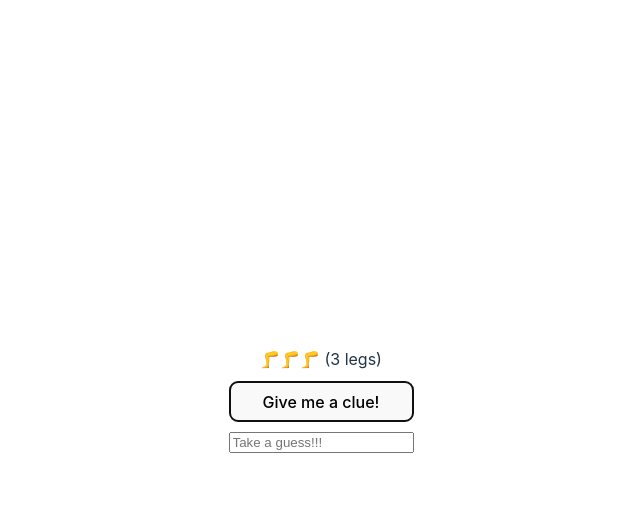
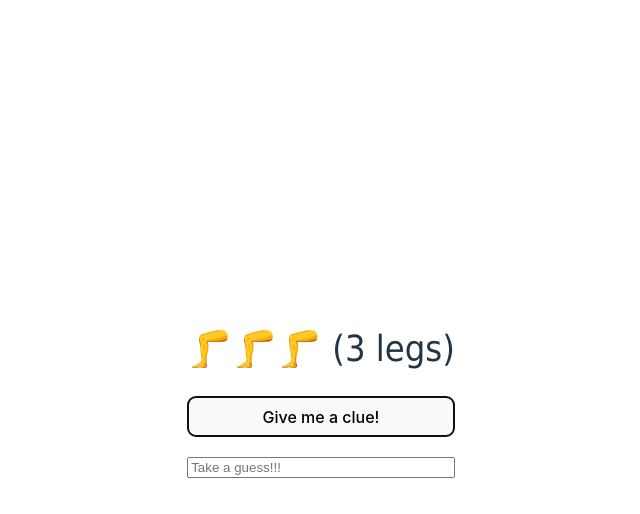
Before and after one commit to Wozza365/super-journey, a Vue app: page / in a window 1280 px wide. Both pictures are taken after a click on the button "Give me a clue!". Shown: the top 514 px of the page, without its empty margins (319-959 px from the left). Built offline with nearby package versions, Linux system fonts and the light colour scheme.

Commit message:
more style

```diff
--- a/src/App.vue
+++ b/src/App.vue
@@ -17,8 +17,8 @@ const giveClue = () => {
 </script>
 
 <template>
-  <div style="display: grid; gap: 10px">
-    <div v-for="clue in clues" :key="clue.text">
+  <div style="display: grid; gap: 20px">
+    <div v-for="clue in clues" :key="clue.text" style="font-family: Tahoma; font-size: 36px">
       <img v-if="clue.img" :src="clue.img" />
       {{  clue.text }}
 
```
